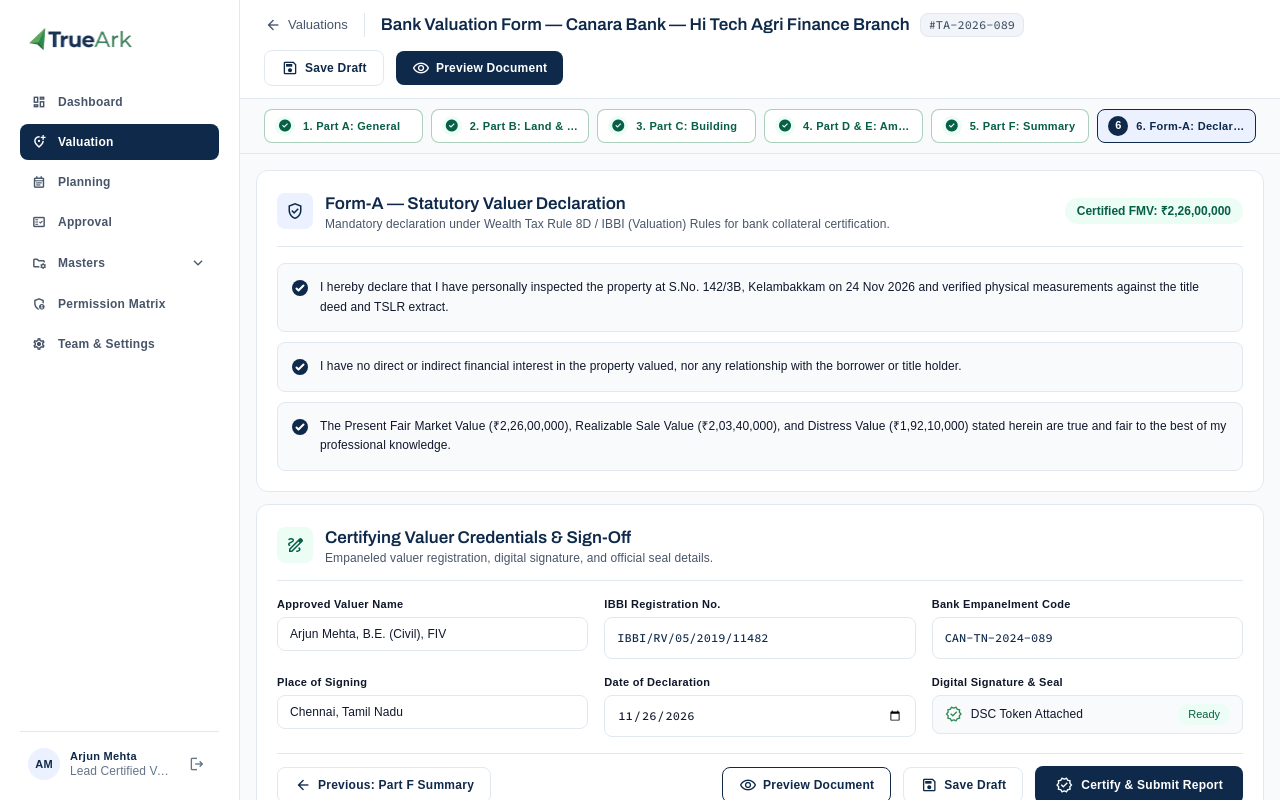
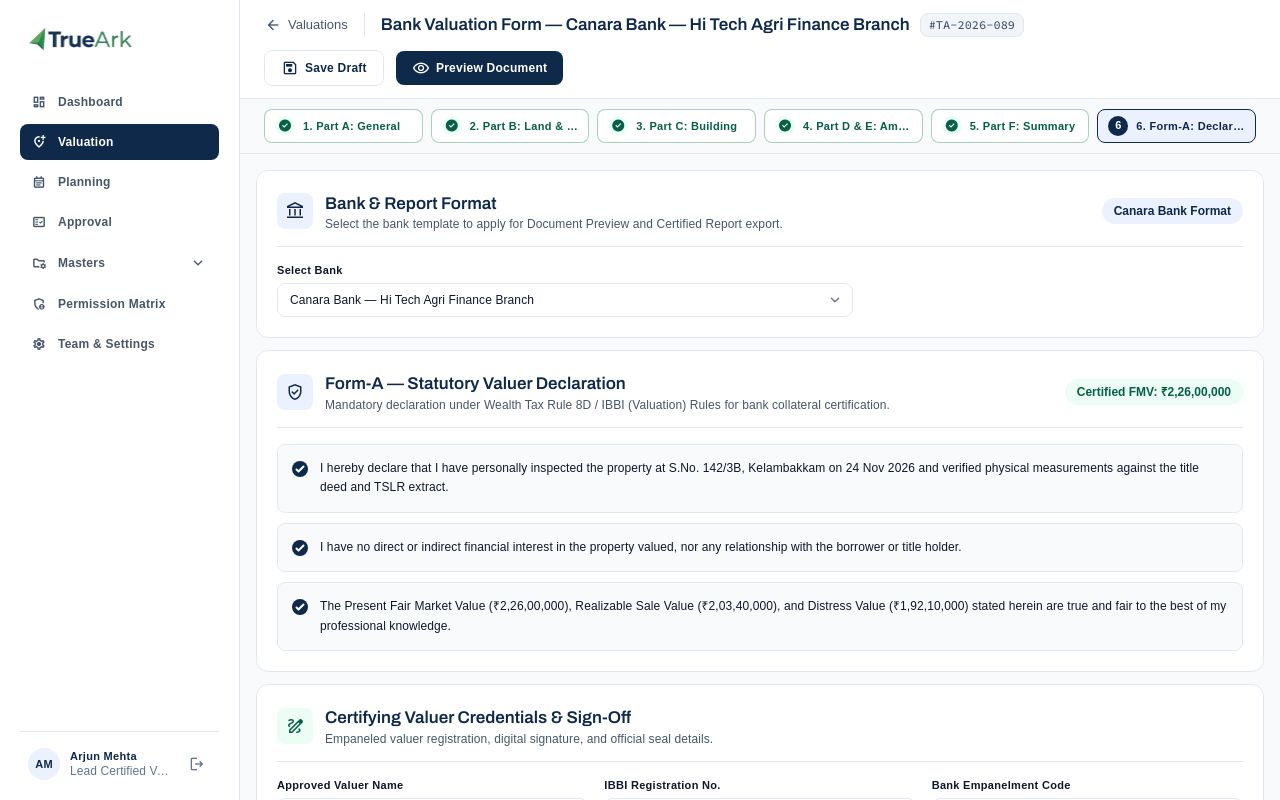
Before and after one commit to sanjaygac/True-ark-project, a React (Vite) app in the folder frontend/: page /company-admin/valuation/new/form-a in a window 1280 px wide. Built offline with nearby package versions, Linux system fonts and the light colour scheme; a web font is replaced by a local one.

Commit message:
feat(valuation): add Bank & Report Format selector card to Form-A Declaration

```diff
--- a/frontend/src/pages/company-admin/ValuationFormDeclarationPage.jsx
+++ b/frontend/src/pages/company-admin/ValuationFormDeclarationPage.jsx
@@ -2,13 +2,28 @@ import React, { useState, useEffect } from 'react';
 import { Link, useSearchParams, useNavigate } from 'react-router-dom';
 import CompanyAdminSidebar from '../../components/company-admin/CompanyAdminSidebar';
 import WordDocumentPreviewModal from '../../components/company-admin/WordDocumentPreviewModal';
+
+const bankOptions = [
+  'Canara Bank — Hi Tech Agri Finance Branch',
+  'State Bank of India — Commercial Credit Branch',
+  'HDFC Bank — Retail Asset & Mortgage Hub',
+  'ICICI Bank — Structured Mortgage Hub',
+  'Bank of Baroda — Zonal Valuation Cell',
+  'Punjab National Bank — Large Corporate Branch',
+  'Axis Bank — Structured Lending Branch',
+  'Union Bank of India — Mid Corporate Branch',
+  'Indian Bank — Corporate & Retail Credit',
+];
 
 export default function ValuationFormDeclarationPage() {
   const [searchParams] = useSearchParams();
   const navigate = useNavigate();
 
   const bankParam = searchParams.get('bank');
-  const bankName = bankParam || 'Canara Bank — Hi Tech Agri Finance Branch';
+  const [selectedBank, setSelectedBank] = useState(
+    bankParam || 'Canara Bank — Hi Tech Agri Finance Branch'
+  );
+  const bankName = selectedBank;
 
   // Card 1: 3 Statutory Declarations
   const [decl1, setDecl1] = useState(true);
@@ -223,6 +238,53 @@ export default function ValuationFormDeclarationPage() {
 
       {/* Main Form Content */}
       <main className="flex-1 max-w-7xl w-full mx-auto p-3 sm:p-4 flex flex-col gap-3">
+        {/* Bank Selection Card */}
+        <section className="bg-surface-container-lowest border border-outline-variant rounded-md p-4 sm:p-5 shadow-xs flex flex-col gap-3.5 sm:gap-4">
+          <div className="flex flex-wrap items-center justify-between gap-3 border-b border-outline-variant pb-3 sm:pb-3.5">
+            <div className="flex items-center gap-3">
+              <span className="w-8 h-8 sm:w-9 sm:h-9 rounded bg-primary-container text-on-primary-container flex items-center justify-center shrink-0">
+                <span className="material-symbols-outlined text-[18px] sm:text-[20px]">account_balance</span>
+              </span>
+              <div>
+                <h2 className="font-headline text-[15px] sm:text-[16px] lg:text-[17px] font-semibold text-primary">
+                  Bank &amp; Report Format
+                </h2>
+                <p className="font-body text-body-sm text-on-surface-variant">
+                  Select the bank template to apply for Document Preview and Certified Report export.
+                </p>
+              </div>
+            </div>
+
+            <span className="inline-flex items-center px-3 py-1 rounded-full bg-primary-container text-on-primary-container font-label text-[12px] font-semibold">
+              {/hdfc/i.test(bankName)
+                ? 'HDFC Bank Format'
+                : /state bank|sbi/i.test(bankName)
+                  ? 'SBI Format'
+                  : /canara/i.test(bankName)
+                    ? 'Canara Bank Format'
+                    : 'Standard Bank Format'}
+            </span>
+          </div>
+
+          <label className="flex flex-col gap-1.5 max-w-xl">
+            <span className="font-label text-label-sm text-on-surface font-semibold">Select Bank</span>
+            <select
+              value={selectedBank}
+              onChange={(e) => setSelectedBank(e.target.value)}
+              className="w-full rounded border border-outline-variant bg-surface-container-lowest px-3 py-2 font-body text-body-sm text-on-surface focus:border-primary focus:ring-1 focus:ring-primary focus:outline-none transition-colors"
+            >
+              {!bankOptions.includes(selectedBank) && (
+                <option value={selectedBank}>{selectedBank}</option>
+              )}
+              {bankOptions.map((bank) => (
+                <option key={bank} value={bank}>
+                  {bank}
+                </option>
+              ))}
+            </select>
+          </label>
+        </section>
+
         {/* Card 1: Statutory Form-A Declaration */}
         <section className="bg-surface-container-lowest border border-outline-variant rounded-md p-4 sm:p-5 shadow-xs flex flex-col gap-3.5 sm:gap-4">
           <div className="flex flex-wrap items-center justify-between gap-3 border-b border-outline-variant pb-3 sm:pb-3.5">
```
